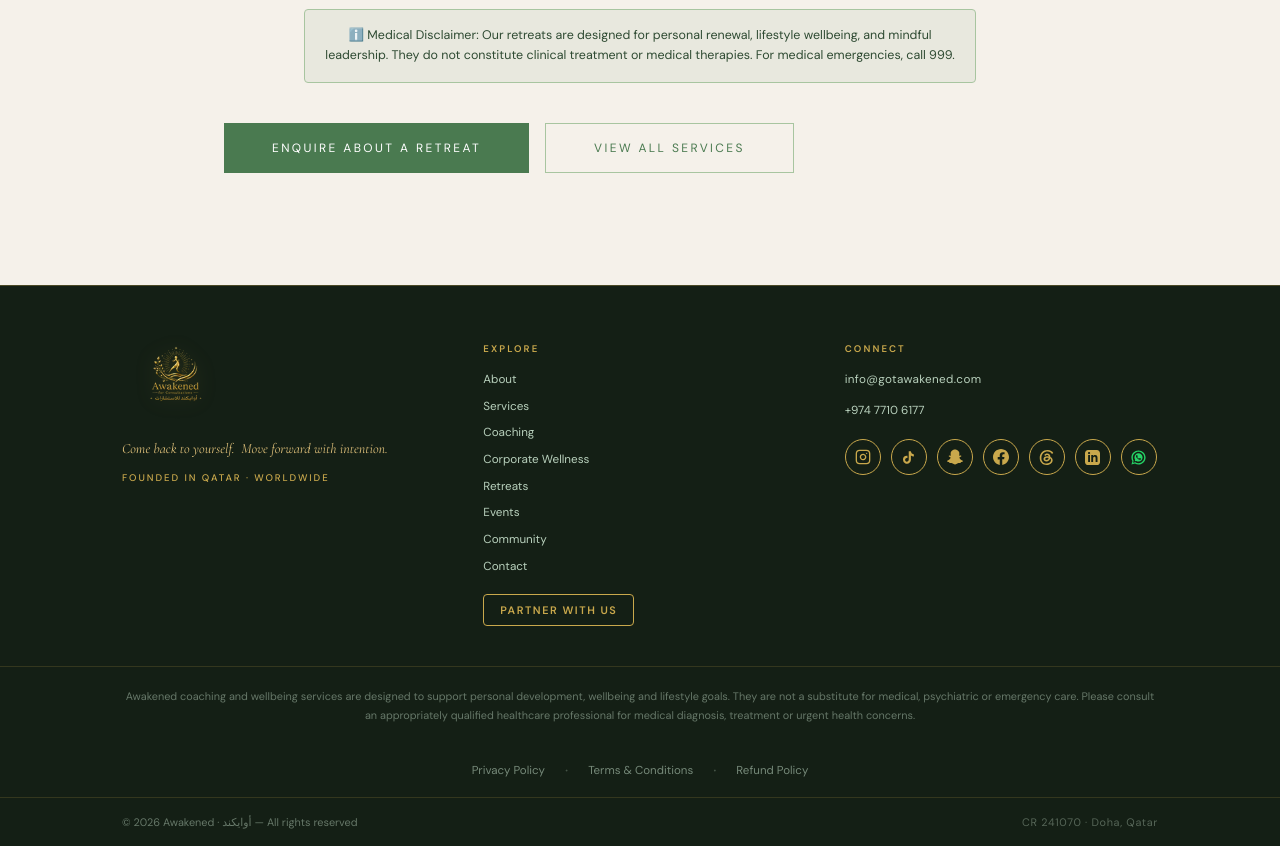
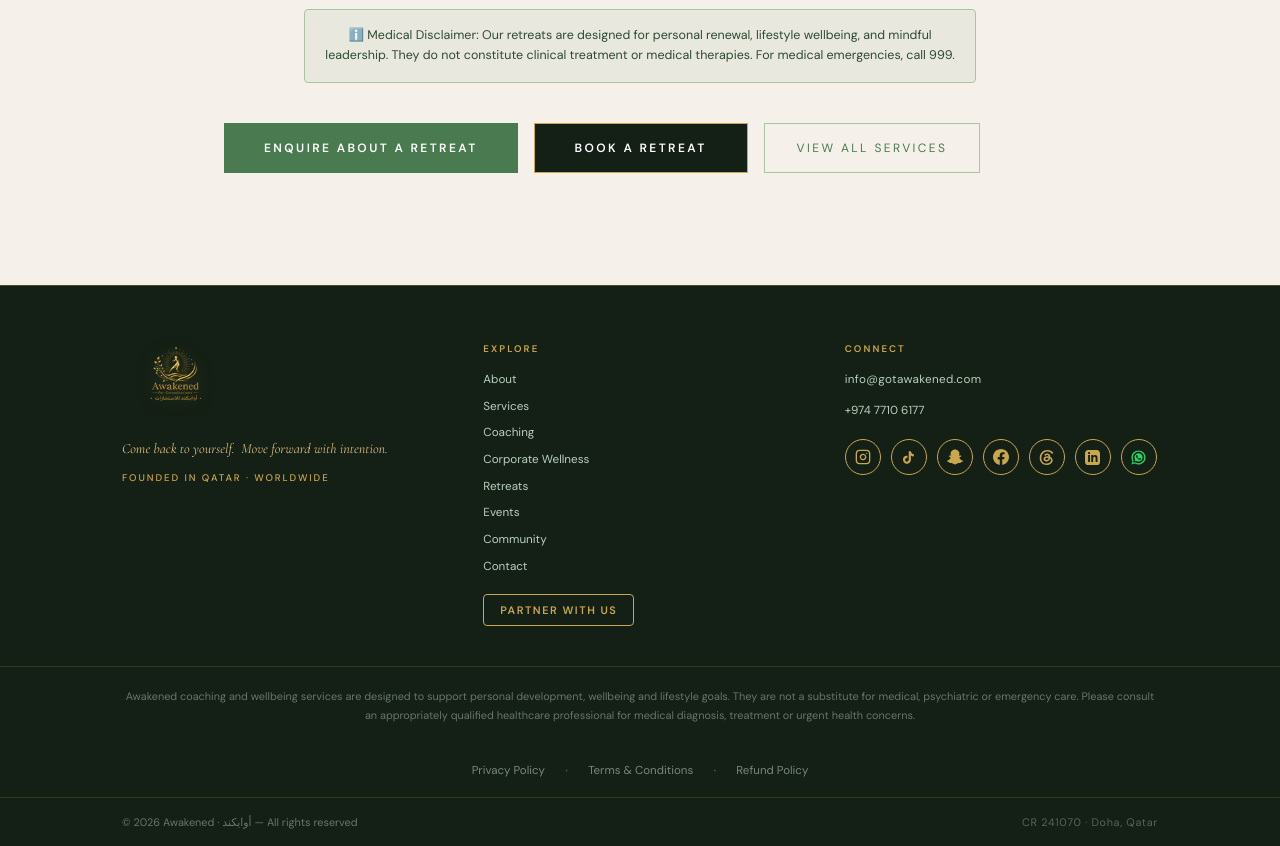
Before and after one commit to asmaahemaidy-del/awakened-main, a React (Vite) app: page /retreats in a window 1280 px wide. Shown: the part 4240-5086 px from the top of the page. Built offline with nearby package versions, Linux system fonts and the light colour scheme; a web font is replaced by a local one.

Commit message:
feat(retreats): add master retreat enquiry modal button and direct booking link button

```diff
--- a/src/pages/RetreatsPage.jsx
+++ b/src/pages/RetreatsPage.jsx
@@ -361,7 +361,7 @@ function RetreatEnquiryModal({ retreat, onClose }) {
                   fontStyle: lang === "ar" ? "normal" : "italic",
                 }}
               >
-                {t(retreat.en, retreat.ar)}
+                {retreat ? t(retreat.en, retreat.ar) : t("Master Retreat Enquiry", "استفسار رحلات العافية والرفاهية")}
               </h3>
             </div>
             <button
@@ -1112,9 +1112,10 @@ export function RetreatsPage() {
           </Reveal>
           <Reveal delay={0.3}>
             <div className="flex flex-wrap gap-4">
-              <Link
-                to="/book#retreats"
-                className="inline-flex items-center justify-center text-center px-12 py-4 transition-all duration-500"
+              <button
+                type="button"
+                onClick={() => openEnquiry({ en: "Master Retreat Enquiry", ar: "استفسار رحلات العافية الشامل" })}
+                className="inline-flex items-center justify-center text-center px-10 py-4 transition-all duration-500 cursor-pointer border-none"
                 style={{
                   fontFamily: fontBody,
                   color: "#FFFFFF",
@@ -1129,13 +1130,35 @@ export function RetreatsPage() {
                   e.currentTarget.style.boxShadow = "none";
                 }}
               >
-                <span className="text-xs tracking-[0.2em] uppercase">
-                  {t("Enquire About a Retreat", "الاستفسار عن رحلات العافية والرفاهية")}
+                <span className="text-xs tracking-[0.2em] uppercase font-semibold">
+                  {t("Enquire About a Retreat", "الاستفسار عن رحلات العافية")}
+                </span>
+              </button>
+              <Link
+                to="/book#retreats"
+                className="inline-flex items-center justify-center text-center px-10 py-4 transition-all duration-500"
+                style={{
+                  fontFamily: fontBody,
+                  color: "#FFFFFF",
+                  background: "var(--brand-forest)",
+                  border: "1px solid var(--brand-gold)",
+                }}
+                onMouseEnter={(e) => {
+                  e.currentTarget.style.background = "var(--brand-gold)";
+                  e.currentTarget.style.color = "var(--brand-forest)";
+                }}
+                onMouseLeave={(e) => {
+                  e.currentTarget.style.background = "var(--brand-forest)";
+                  e.currentTarget.style.color = "#FFFFFF";
+                }}
+              >
+                <span className="text-xs tracking-[0.2em] uppercase font-semibold">
+                  {t("Book a Retreat", "حجز رحلة عافية")}
                 </span>
               </Link>
               <Link
                 to="/services#top"
-                className="inline-flex items-center justify-center text-center px-12 py-4 transition-all duration-500"
+                className="inline-flex items-center justify-center text-center px-8 py-4 transition-all duration-500"
                 style={{
                   fontFamily: fontBody,
                   color: "#4A7A50",
```
